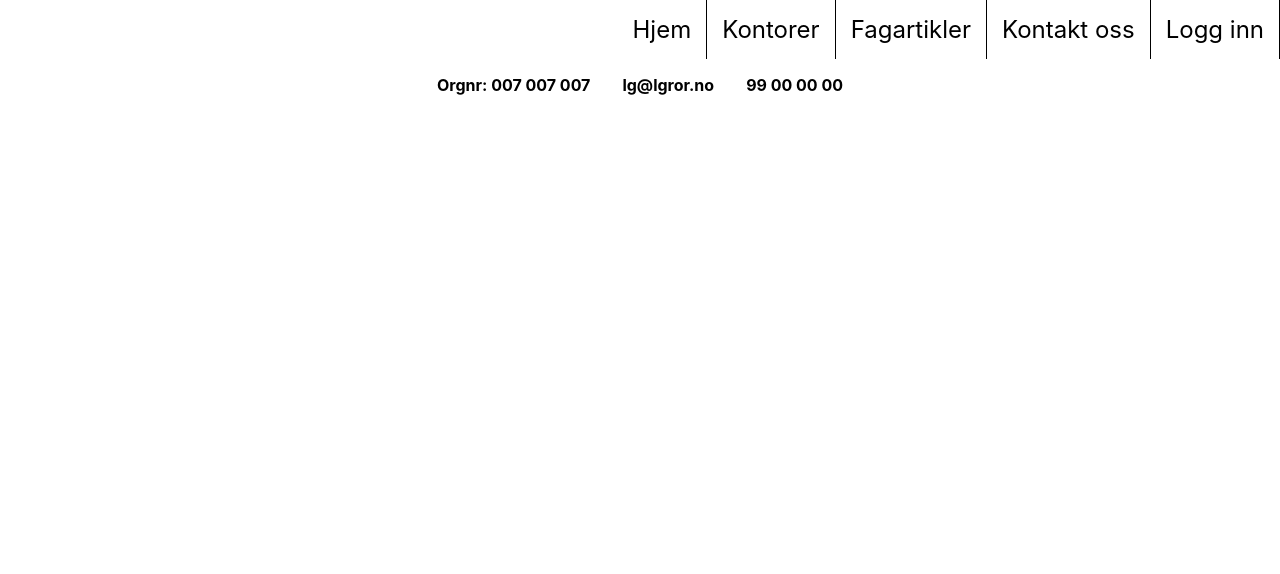
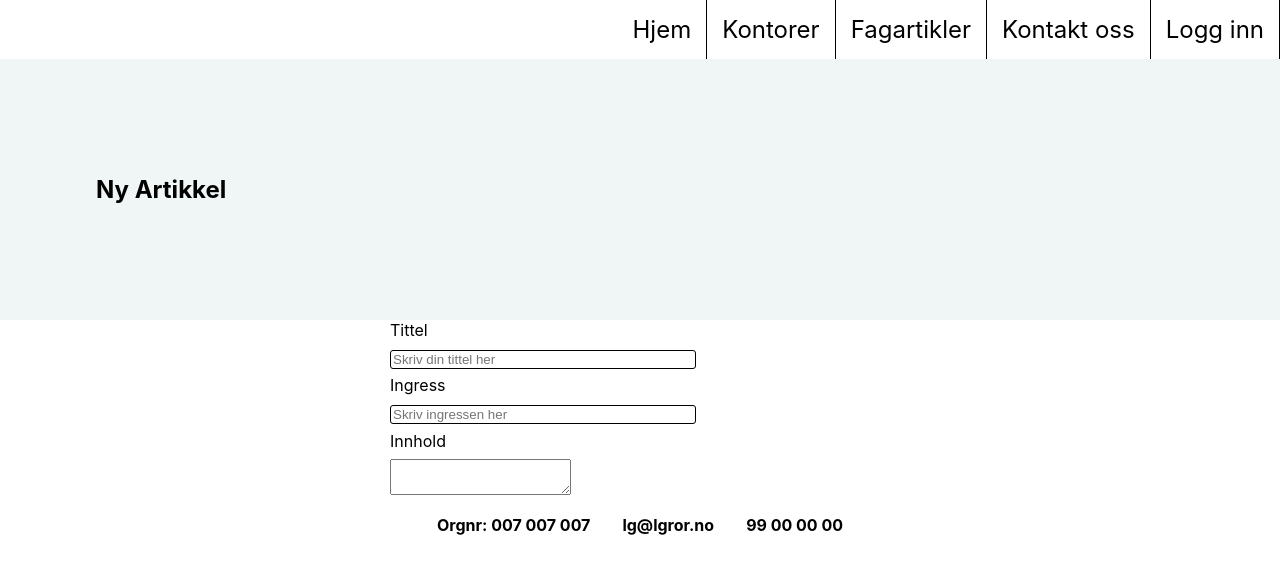
Before and after one commit to Snailey/WebapplikasjonerEksamen, a React (Create React App) app in the folder frontend/: page /newArticle in a window 1280 px wide. Shown: the top 574 px of the page. Built offline with nearby package versions, Linux system fonts and the light colour scheme; no server answers.

Commit message:
MiniCMS start

```diff
--- a/frontend/src/layouts/Layout.jsx
+++ b/frontend/src/layouts/Layout.jsx
@@ -1,3 +1,4 @@
+/* eslint-disable react/prop-types */
 import React from 'react';
 import styled from 'styled-components';
 import Nav from '../components/Nav';
--- a/frontend/src/pages/Contact.jsx
+++ b/frontend/src/pages/Contact.jsx
@@ -17,7 +17,9 @@ function Contact() {
     setMessage(e.currentTarget.value);
   };
 
-  const handleSubmit = (e) => {};
+  const handleSubmit = () => {
+    create(message);
+  };
 
   return (
     <>
--- /dev/null
+++ b/frontend/src/pages/MiniCMS.jsx
@@ -0,0 +1,25 @@
+import {
+  StyledWelcome,
+  Label,
+  Input,
+  FormContainer,
+} from '../styles/StyledComponents';
+
+const MiniCMS = () => (
+  <>
+    <StyledWelcome>
+      <h1>Ny Artikkel</h1>
+    </StyledWelcome>
+    <FormContainer>
+      <form>
+        <Label>Tittel</Label>
+        <Input placeholder="Skriv din tittel her" />
+        <Label>Ingress</Label>
+        <Input placeholder="Skriv ingressen her" />
+        <Label>Innhold</Label>
+        <textarea></textarea>
+      </form>
+    </FormContainer>
+  </>
+);
+export default MiniCMS;
--- a/frontend/src/pages/Offices.jsx
+++ b/frontend/src/pages/Offices.jsx
@@ -213,8 +213,8 @@ function Offices() {
   const [search, setSearch] = useState('');
   const [displayType, setDisplayType] = useState('grid');
 
-  const updateView = (data) => {
-    if (data) setDisplayType('list');
+  const updateView = (isList) => {
+    if (isList) setDisplayType('list');
     else setDisplayType('grid');
   };
 
--- a/frontend/src/reportWebVitals.js
+++ b/frontend/src/reportWebVitals.js
@@ -1,4 +1,4 @@
-const reportWebVitals = onPerfEntry => {
+const reportWebVitals = (onPerfEntry) => {
   if (onPerfEntry && onPerfEntry instanceof Function) {
     import('web-vitals').then(({ getCLS, getFID, getFCP, getLCP, getTTFB }) => {
       getCLS(onPerfEntry);
--- a/frontend/src/routes/routes.jsx
+++ b/frontend/src/routes/routes.jsx
@@ -7,6 +7,7 @@ import Home from '../pages/Home';
 import Offices from '../pages/Offices';
 import Office from '../pages/Office';
 import Contact from '../pages/Contact';
+import MiniCMS from '../pages/MiniCMS';
 
 const Routes = () => (
   <Router>
@@ -41,6 +42,11 @@ const Routes = () => (
           <Contact />
         </Route>
       </Switch>
+      <Switch>
+        <Route path="/newArticle">
+          <MiniCMS />
+        </Route>
+      </Switch>
     </Layout>
   </Router>
 );
--- a/frontend/src/styles/StyledComponents.jsx
+++ b/frontend/src/styles/StyledComponents.jsx
@@ -1,4 +1,3 @@
-import React from 'react';
 import styled from 'styled-components';
 import Select from 'react-select';
 
@@ -214,7 +213,7 @@ export const ArticleEditBtn = styled.button`
 `;
 
 // FORM
-export const FormContainer = styled.div`
+export const FormContainer = styled.section`
   width: 500px;
   margin: auto;
   display: flex;
@@ -222,7 +221,7 @@ export const FormContainer = styled.div`
   justify-content: center;
 `;
 
-export const FormGroup = styled.div`
+export const FormGroup = styled.section`
   color: black;
   display: block;
   width: 300px;
--- a/frontend/src/utils/messageService.js
+++ b/frontend/src/utils/messageService.js
@@ -2,7 +2,7 @@ import http from './http';
 
 const API_URL = '/message';
 
-export const create = async (data) => {
+const create = async (data) => {
   try {
     return await http.post(API_URL, data);
   } catch (err) {
```
